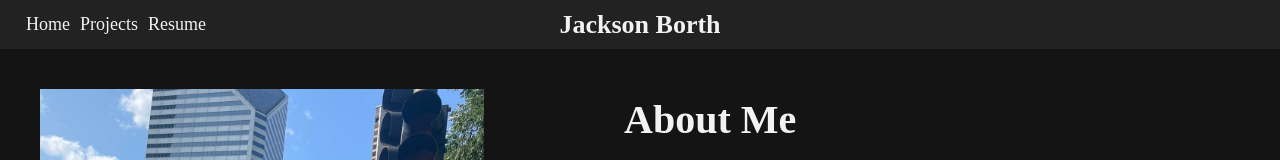
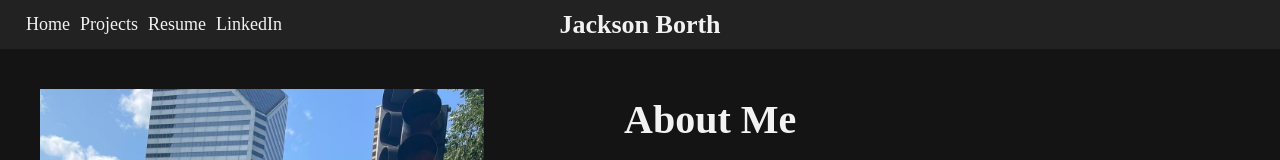
Before and after one commit to Travvv/eportfolio, a plain HTML site: page index.html in a window 1280 px wide. Shown: the top 160 px of the page. Drawn offline with Linux system fonts and the light colour scheme.

Commit message:
v9
linkedin

```diff
--- a/index.html
+++ b/index.html
@@ -106,6 +106,7 @@
             <a href="#home">Home</a>
             <a href="https://github.com/Travvv">Projects</a>
             <a href="resume.pdf">Resume</a>
+            <a href="https://www.linkedin.com/in/jacksonborth/">LinkedIn</a>
         </div>
     </div>
     <div class="mobile-warning">
```
